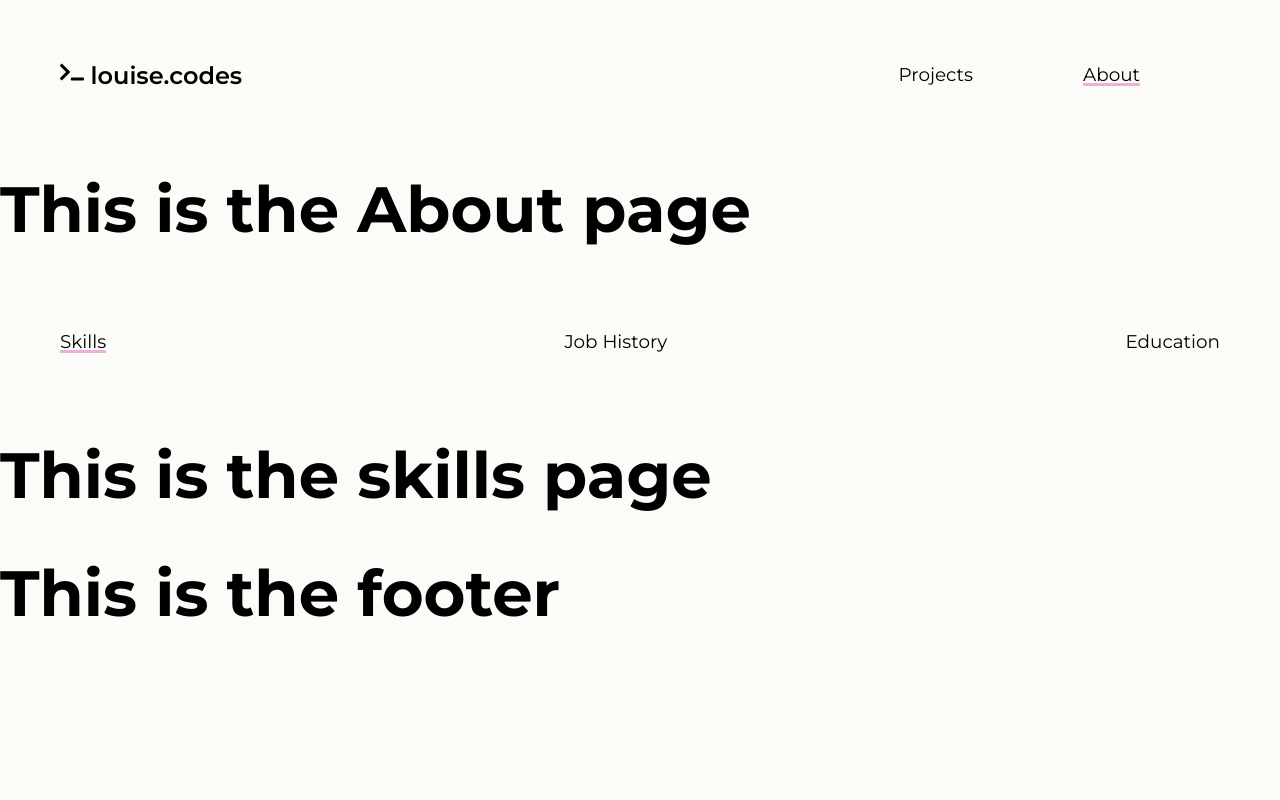
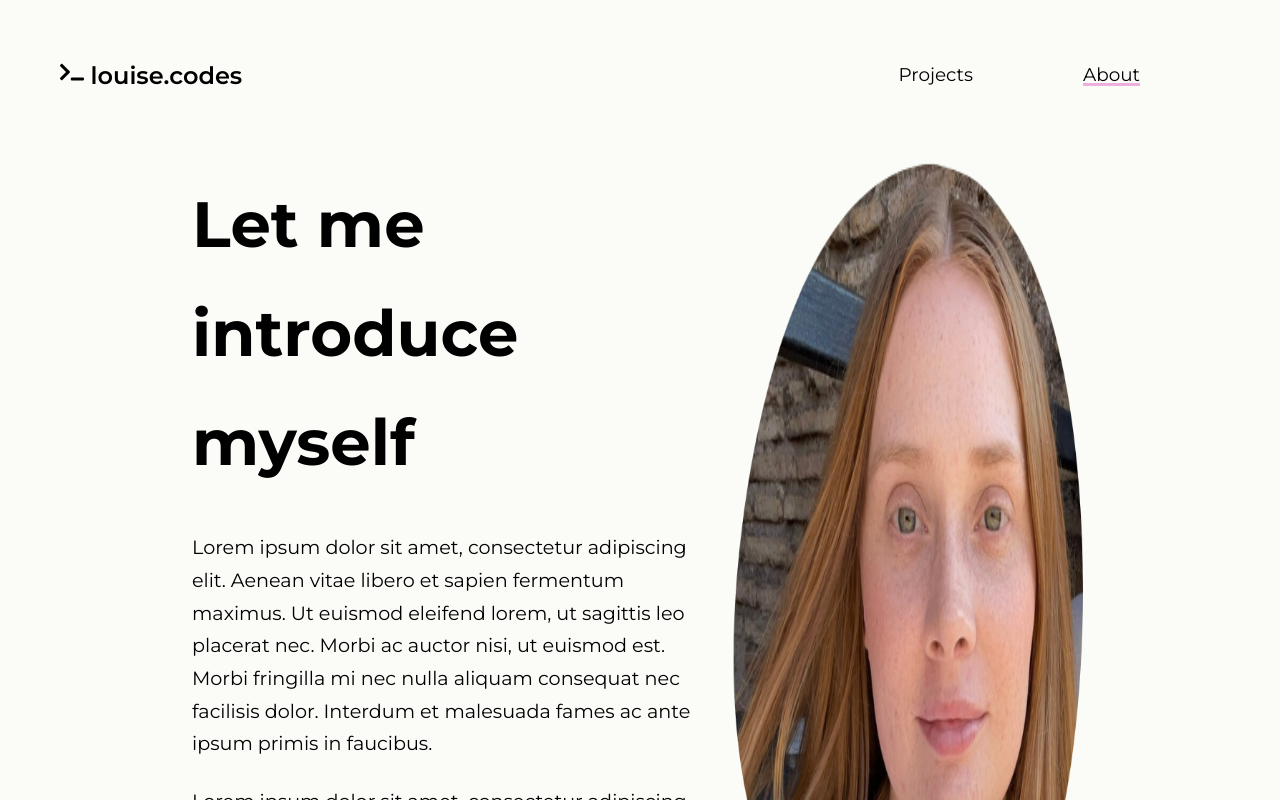
Before and after one commit to louiseka/portfolio, a React (Vite) app: page /about in a window 1280 px wide. Shown: the top 800 px of the page. Built offline with nearby package versions, Linux system fonts and the light colour scheme.

Commit message:
Basic styling to about page

```diff
--- a/src/components/AboutLayout.jsx
+++ b/src/components/AboutLayout.jsx
@@ -3,7 +3,24 @@ import { Outlet, NavLink } from "react-router"
 export default function AboutLayout() {
     return (
         <>
-            <h1>This is the About page</h1>
+
+            <main>
+                <div className="about-section">
+                    <div className="about-text">
+                        <h1>Let me introduce myself</h1>
+                        <p>Lorem ipsum dolor sit amet, consectetur adipiscing elit. Aenean vitae libero et sapien fermentum maximus. Ut euismod eleifend lorem, ut sagittis leo placerat nec. Morbi ac auctor nisi, ut euismod est. Morbi fringilla mi nec nulla aliquam consequat nec facilisis dolor. Interdum et malesuada fames ac ante ipsum primis in faucibus. </p>
+                        <p>Lorem ipsum dolor sit amet, consectetur adipiscing elit. Aenean vitae libero et sapien fermentum maximus. Ut euismod eleifend lorem, ut sagittis leo placerat nec. Morbi ac auctor nisi, ut euismod est. Morbi fringilla mi nec nulla aliquam consequat nec facilisis dolor. Interdum et malesuada fames ac ante ipsum primis in faucibus. </p>
+                    </div>
+
+                    <img className="profile-img" src="./assets/louise-profile.png" alt="Profile image of Louise smiling" />
+                </div>
+
+
+            </main>
+
+
+
+
             <nav>
                 <NavLink to="." end className={({ isActive }) => (isActive ? 'nav-active' : "")}>Skills</NavLink>
                 <NavLink to="job-history" className={({ isActive }) => (isActive ? 'nav-active' : "")}>Job History</NavLink>
--- a/src/index.css
+++ b/src/index.css
@@ -19,7 +19,6 @@ body {
 
 /* Main */
 main {
-    max-width: 80%;
     margin: 0 auto;
 }
 
@@ -46,6 +45,7 @@ h3 {
 p {
     margin: 15px 0 25px;
 }
+
 
 /* Navbar */
 
@@ -93,17 +93,33 @@ header {
     font-size: 1.2rem;
 }
 
-.hero-img {
+.profile-img {
     max-width: 100%;
 }
+
+
+
+/* About Page */
+
+.about-section {
+    max-width: 100%;
+    margin: 0 auto 50px;
+}
+
+.about-text {
+    max-width: 100%;
+    line-height: 1.7;
+    font-size: 1.2rem;
+}
+
+
+
 
 
 /* Media Queries */
 
 @media (min-width: 1024px) {
-    main {
-        max-width: 70%;
-    }
+
 
     .logo {
         font-size: 1.5rem;
@@ -113,7 +129,8 @@ header {
         font-size: 1.15rem;
     }
 
-    header {
+    header,
+    .about-section {
         display: flex;
         max-width: 70%;
     }
@@ -125,7 +142,15 @@ header {
         padding-right: 60px;
     }
 
-    .hero-img {
+
+
+    .about-text {
+        padding-right: 20px;
+    }
+
+
+
+    .profile-img {
         max-width: 40%;
     }
 
--- a/src/pages/Home.jsx
+++ b/src/pages/Home.jsx
@@ -9,7 +9,7 @@ export default function Home() {
                         of experience in eCommerce and two in Marketing, I bring a well-rounded skill set, including design
                         expertise, task management, and problem-solving abilities. </p>
                 </div>
-                <img className="hero-img" src="./assets/louise-profile.png" alt="Profile image of Louise smiling" />
+                <img className="profile-img" src="./assets/louise-profile.png" alt="Profile image of Louise smiling" />
 
             </header>
         </>
```
